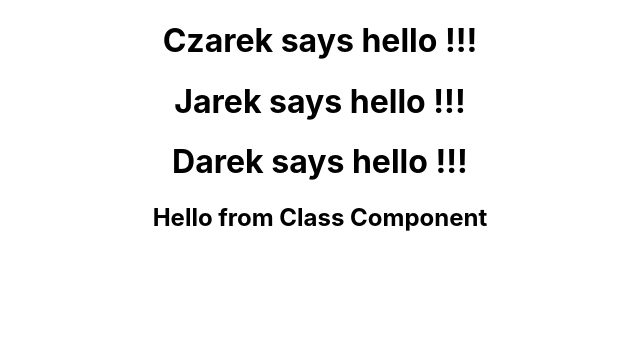
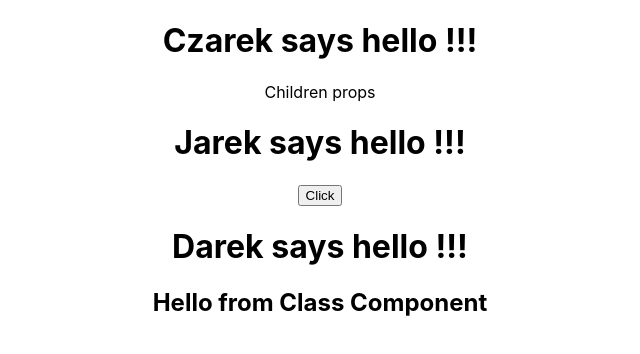
Before and after one commit to JanekJaniak/HelloReact, a React (Create React App) app: page / in a window 1280 px wide. Shown: the top 354 px of the page, without its empty margins (320-960 px from the left). Built offline with nearby package versions, Linux system fonts and the light colour scheme.

Commit message:
Add children props

```diff
--- a/src/App.js
+++ b/src/App.js
@@ -1,3 +1,4 @@
+import { Component } from 'react';
 import './App.css';
 
 // import Hello from './components/hello.js'
@@ -5,15 +6,20 @@ import { Hello } from './components/hello.js'
 
 import HelloClass from './components/helloClass.js'
 
-function App() {
+class App extends Component {
+  render() {
     return (
       <div className="App">
-      <Hello name="Czarek"/>
+        <Hello name="Czarek">
+          <p>Children props</p>
+        </Hello>
         <Hello name="Jarek"/>
+          <button>Click</button>
         <Hello name="Darek"/>
         <HelloClass />
       </div>
     );
   }
+}
 
 export default App;
--- a/src/components/hello.js
+++ b/src/components/hello.js
@@ -6,6 +6,7 @@ export const Hello = (props) => {
   return  (
     <div id='1' custom='testCustomData'>
       <h1> { props.name } says hello !!!</h1>
+      { props.children }
     </div>
   )
 }
```
Lines whose indentation alone changed are shown as unchanged.
